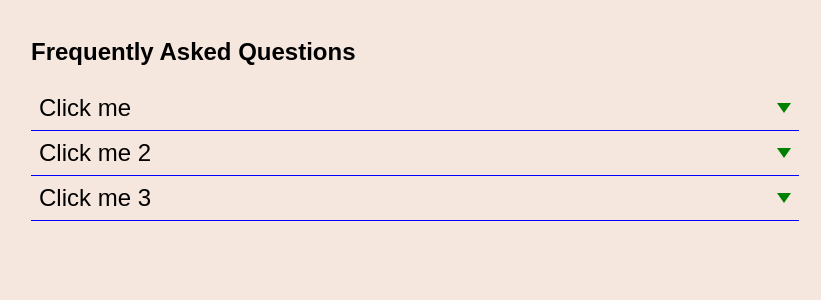
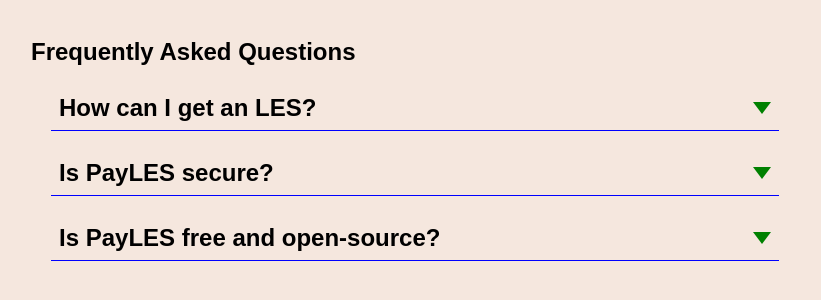
Before and after one commit to PayLES/PayLES, a Flask app: page /faq in a window 1280 px wide. Shown: the part 89-389 px from the top of the page, without its empty margins (225-1046 px from the left). Run offline with Flask 3, Linux system fonts and the light colour scheme; parts of the project's set-up code (start-up, migrations or seed data) failed here and were passed over; some libraries are stand-ins or nearby versions.

Commit message:
Adding faq details

```diff
--- a/app/static/style.css
+++ b/app/static/style.css
@@ -18,6 +18,10 @@ body {
     margin: 0;
 }
 
+main {
+    margin: auto;
+    width: 60%;
+}
 
 
 .header {
@@ -111,11 +115,6 @@ input[type=submit] {
     height: 60px;
 }
 
-
-main {
-    margin: auto;
-    width: 60%;
-}
 
 
 
@@ -421,7 +420,7 @@ input.settingcheckbox {
     left: 0;
     text-align: left;
     background: rgba(0,0,0, .9);
-    transition: opacity .25s ease;
+    transition: opacity .3s ease;
 }
 
 .modal-bg {
@@ -447,7 +446,7 @@ input.settingcheckbox {
 }
 
 .modal-inner {
-    transition: top .25s ease;
+    transition: top .3s ease;
     position: absolute;
     top: -20%;
     right: 0;
@@ -540,6 +539,7 @@ input.settingcheckbox {
 details {
     transition: 0.2s background linear;
     border-bottom: 1px solid blue;
+    margin: 20px;
 }
 
 summary {
@@ -550,6 +550,7 @@ summary {
     cursor: pointer;
     padding: 8px;
     font-size: 24px;
+    font-weight: bold;
 }
 
 summary:hover {
@@ -559,8 +560,8 @@ summary:hover {
 
 summary::after {
     content: '';
-    border-top: 10px solid green;
-    border-inline: 7px solid transparent;
+    border-top: 12px solid green;
+    border-inline: 9px solid transparent;
     transition: 0.5s;
     margin: 0px;
 }
--- a/app/templates/faq.html
+++ b/app/templates/faq.html
@@ -32,23 +32,23 @@
         <h2>Frequently Asked Questions</h2>
 
         <details>
-            <summary>Click me</summary>
+            <summary>How can I get an LES?</summary>
             <article>
-                test
+                Go to mypay.com.
             </article>
         </details>
 
         <details>
-            <summary>Click me 2</summary>
+            <summary>Is PayLES secure?</summary>
             <article>
-                test 2
+                Yes.
             </article>
         </details>
 
         <details>
-            <summary>Click me 3</summary>
+            <summary>Is PayLES free and open-source?</summary>
             <article>
-                test 3
+                Yes.
             </article>
         </details>
 
--- a/app/templates/resources.html
+++ b/app/templates/resources.html
@@ -28,9 +28,7 @@
 
     &nbsp;
 
-    <h1>resources</h1>
-
-    <p>footer</p>
+    <h1>Resources TBD</h1>
 
 </body>
 </html>
```
Also changed, not shown: 1 other file.
